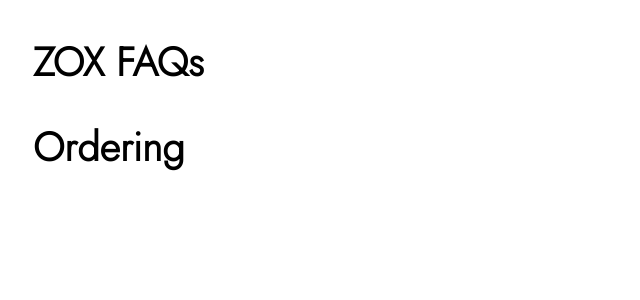
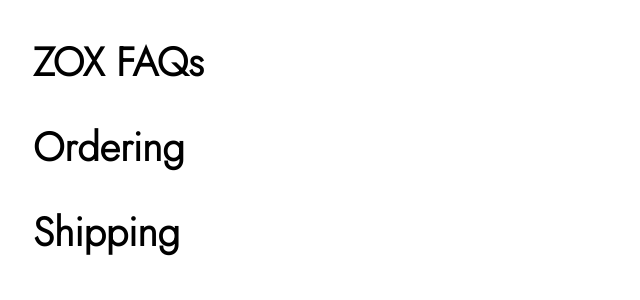
Before and after one commit to tydangelo18/zox-faq-skillz, a React (Create React App) app in the folder client/: page / in a window 1280 px wide. Shown: the top 300 px of the page, without its empty margins (0-640 px from the left). Built offline with nearby package versions, Linux system fonts and the light colour scheme.

Commit message:
Built out Shipping title component and tested rendering.
Signed-off-by: Ty D'Angelo <tydangelo18@gmail.com>

```diff
--- a/client/src/App.js
+++ b/client/src/App.js
@@ -1,12 +1,14 @@
 import "./App.css";
 import ZoxFaqTitle from "./components/sections/faqtitle/ZoxFaqTitle";
 import OrderingTitle from "./components/sections/ordering/title/OrderingTitle";
+import ShippingTitle from "./components/sections/shipping/title/ShippingTitle";
 
 function App() {
   return (
     <div className="App">
       <ZoxFaqTitle />
       <OrderingTitle />
+      <ShippingTitle />
     </div>
   );
 }
--- /dev/null
+++ b/client/src/components/sections/shipping/title/ShippingTitle.js
@@ -0,0 +1,12 @@
+import React from "react";
+import "../../../styles/styles.css";
+
+const ShippingTitle = () => {
+  return (
+    <div title="shippingTitle" className="shippingTitleDiv">
+      <h2 className="shippingTitle">Shipping</h2>
+    </div>
+  );
+};
+
+export default ShippingTitle;
--- a/client/src/components/styles/styles.css
+++ b/client/src/components/styles/styles.css
@@ -1,11 +1,13 @@
 .zoxFaqTitleDiv,
-.orderingTitleDiv {
+.orderingTitleDiv,
+.shippingTitleDiv {
   margin-top: 40px;
   margin-bottom: 10px;
 }
 
 .zoxFaqTitle,
-.orderingTitle {
+.orderingTitle,
+.shippingTitle {
   color: black;
   font-size: 40px;
   font-weight: bold;
```
Also changed, not shown: 2 other files (tests, documents, lock files or other folders).
